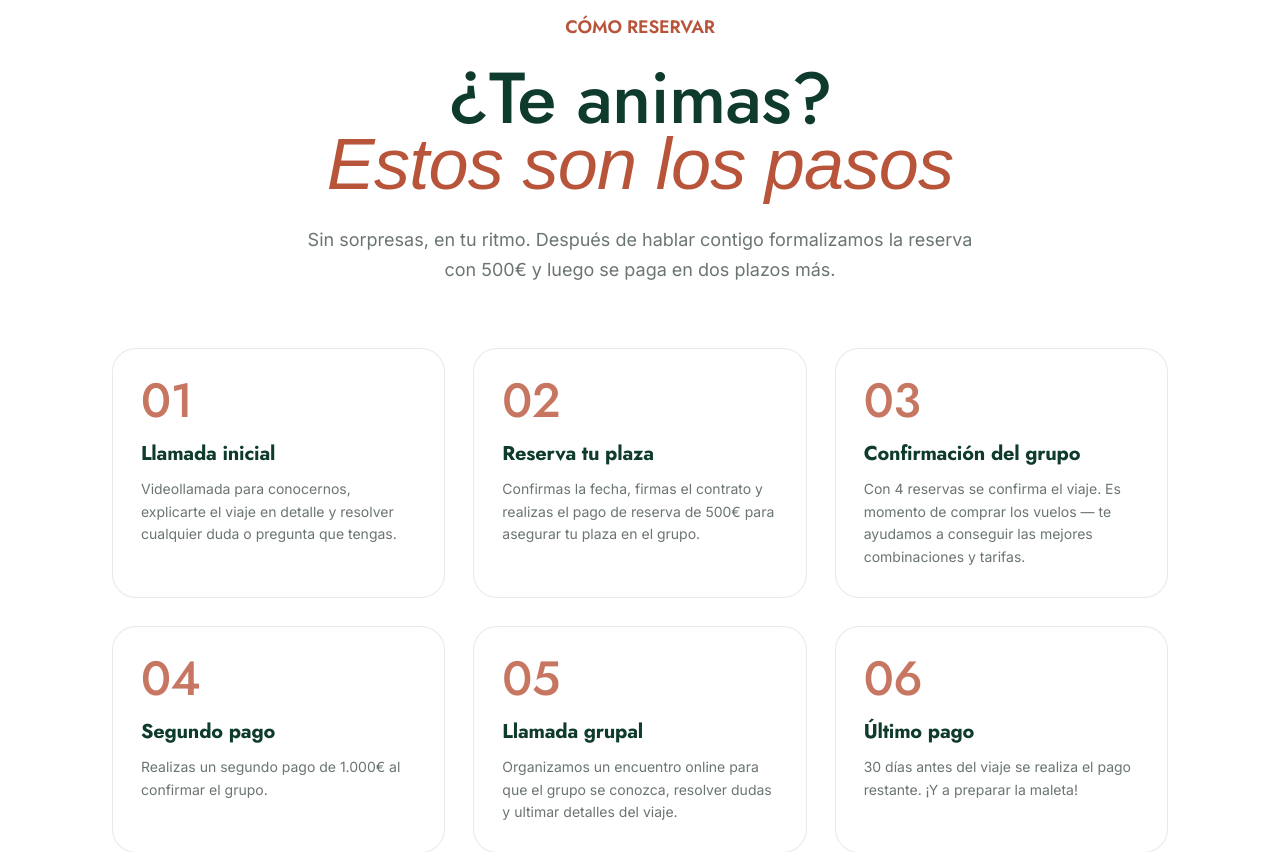
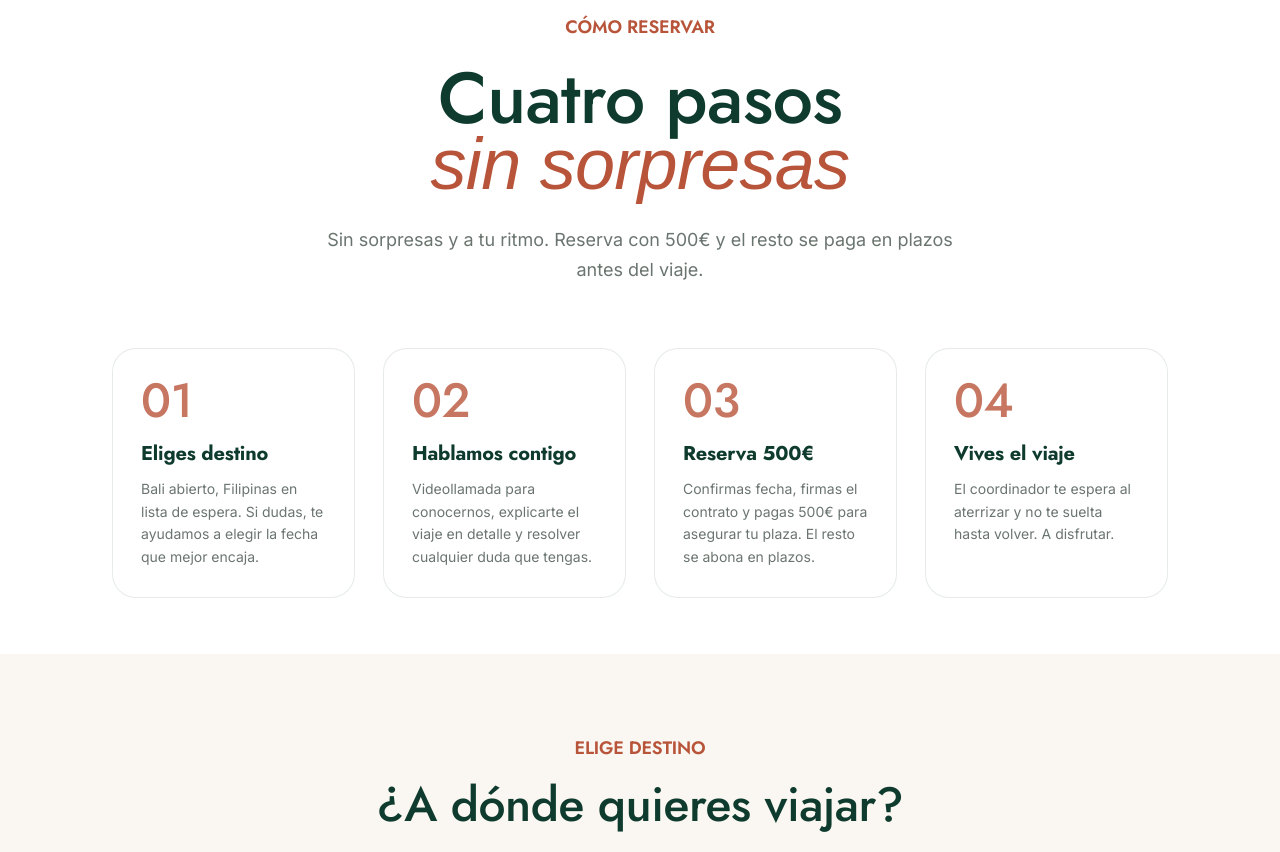
Before and after one commit to padeltravellers/web, a Next.js app: page /reservar in a window 1280 px wide. Shown: the part 340-1192 px from the top of the page. Built offline with nearby package versions, Linux system fonts and the light colour scheme; no server answers; a web font is replaced by a local one.

Commit message:
fix: /reservar a 4 pasos (consistente con home)

```diff
--- a/src/app/reservar/page.tsx
+++ b/src/app/reservar/page.tsx
@@ -14,33 +14,23 @@ export const metadata = {
 const steps = [
   {
     n: "01",
-    title: "Llamada inicial",
-    text: "Videollamada para conocernos, explicarte el viaje en detalle y resolver cualquier duda o pregunta que tengas.",
+    title: "Eliges destino",
+    text: "Bali abierto, Filipinas en lista de espera. Si dudas, te ayudamos a elegir la fecha que mejor encaja.",
   },
   {
     n: "02",
-    title: "Reserva tu plaza",
-    text: "Confirmas la fecha, firmas el contrato y realizas el pago de reserva de 500€ para asegurar tu plaza en el grupo.",
+    title: "Hablamos contigo",
+    text: "Videollamada para conocernos, explicarte el viaje en detalle y resolver cualquier duda que tengas.",
   },
   {
     n: "03",
-    title: "Confirmación del grupo",
-    text: "Con 4 reservas se confirma el viaje. Es momento de comprar los vuelos — te ayudamos a conseguir las mejores combinaciones y tarifas.",
+    title: "Reserva 500€",
+    text: "Confirmas fecha, firmas el contrato y pagas 500€ para asegurar tu plaza. El resto se abona en plazos.",
   },
   {
     n: "04",
-    title: "Segundo pago",
-    text: "Realizas un segundo pago de 1.000€ al confirmar el grupo.",
-  },
-  {
-    n: "05",
-    title: "Llamada grupal",
-    text: "Organizamos un encuentro online para que el grupo se conozca, resolver dudas y ultimar detalles del viaje.",
-  },
-  {
-    n: "06",
-    title: "Último pago",
-    text: "30 días antes del viaje se realiza el pago restante. ¡Y a preparar la maleta!",
+    title: "Vives el viaje",
+    text: "El coordinador te espera al aterrizar y no te suelta hasta volver. A disfrutar.",
   },
 ];
 
@@ -67,18 +57,17 @@ export default function ReservarPage() {
         <section className="px-6 lg:px-12 pt-14 pb-12 lg:pt-20 lg:pb-16 max-w-5xl mx-auto text-center">
           <p className="font-display uppercase tracking-[0.26em] text-base md:text-lg font-semibold text-pt-clay mb-6">Cómo reservar</p>
           <h1 className="font-display font-medium text-5xl md:text-7xl text-pt-green leading-[0.92]">
-            ¿Te animas?
+            Cuatro pasos
             <br />
-            <span className="font-script italic font-normal text-pt-clay">Estos son los pasos</span>
+            <span className="font-script italic font-normal text-pt-clay">sin sorpresas</span>
           </h1>
           <p className="text-lg text-pt-muted max-w-2xl mx-auto mt-7 leading-relaxed">
-            Sin sorpresas, en tu ritmo. Después de hablar contigo formalizamos la reserva con 500€ y luego se
-            paga en dos plazos más.
+            Sin sorpresas y a tu ritmo. Reserva con 500€ y el resto se paga en plazos antes del viaje.
           </p>
         </section>
 
         <section className="px-6 lg:px-12 pb-14 max-w-6xl mx-auto">
-          <ol className="grid md:grid-cols-2 lg:grid-cols-3 gap-5 lg:gap-7">
+          <ol className="grid md:grid-cols-2 lg:grid-cols-4 gap-5 lg:gap-7">
             {steps.map((s) => (
               <li key={s.n} className="bg-white border border-pt-green/10 rounded-3xl p-7 flex flex-col hover:shadow-xl transition">
                 <span className="font-display font-medium text-5xl text-pt-clay/80 mb-4">{s.n}</span>
```
